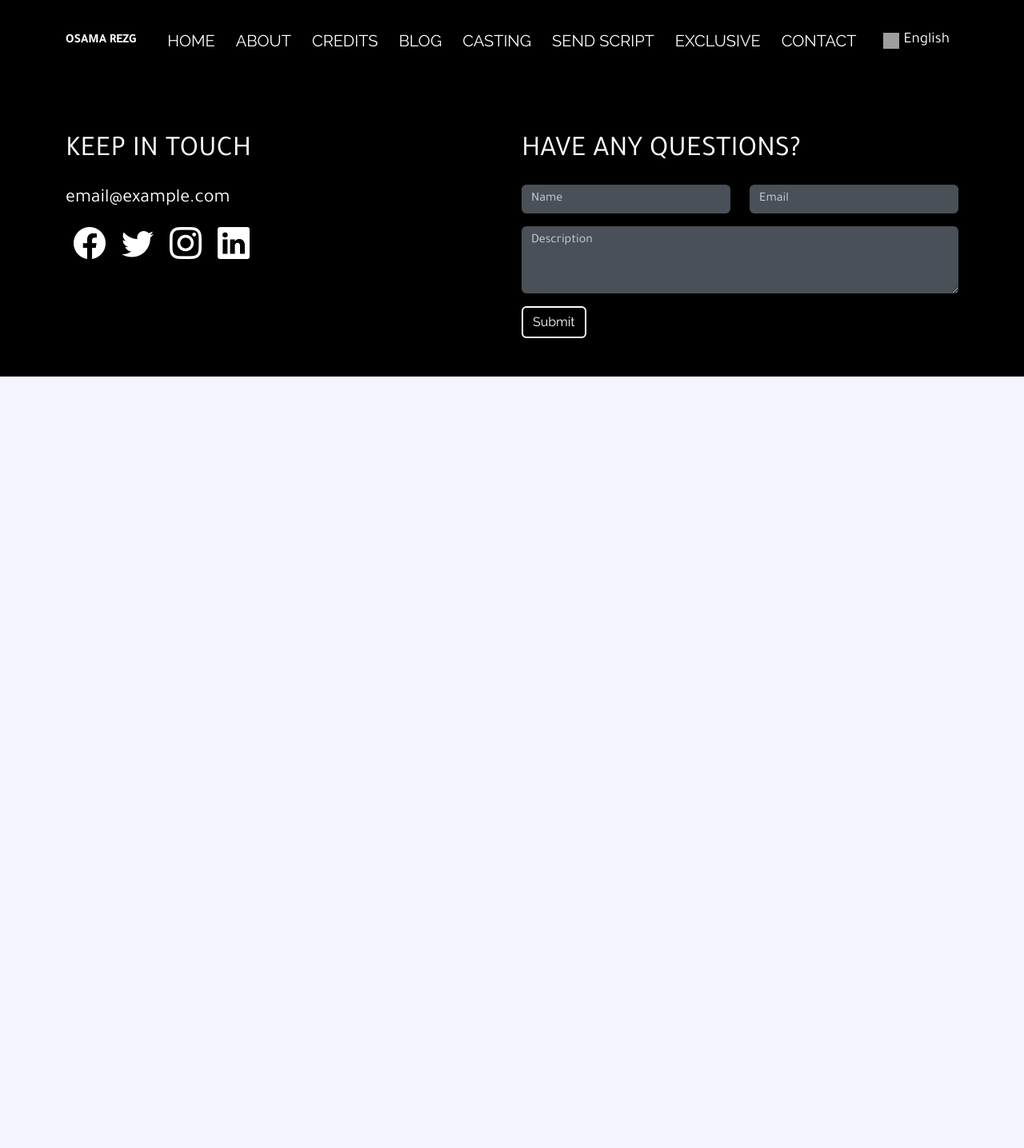
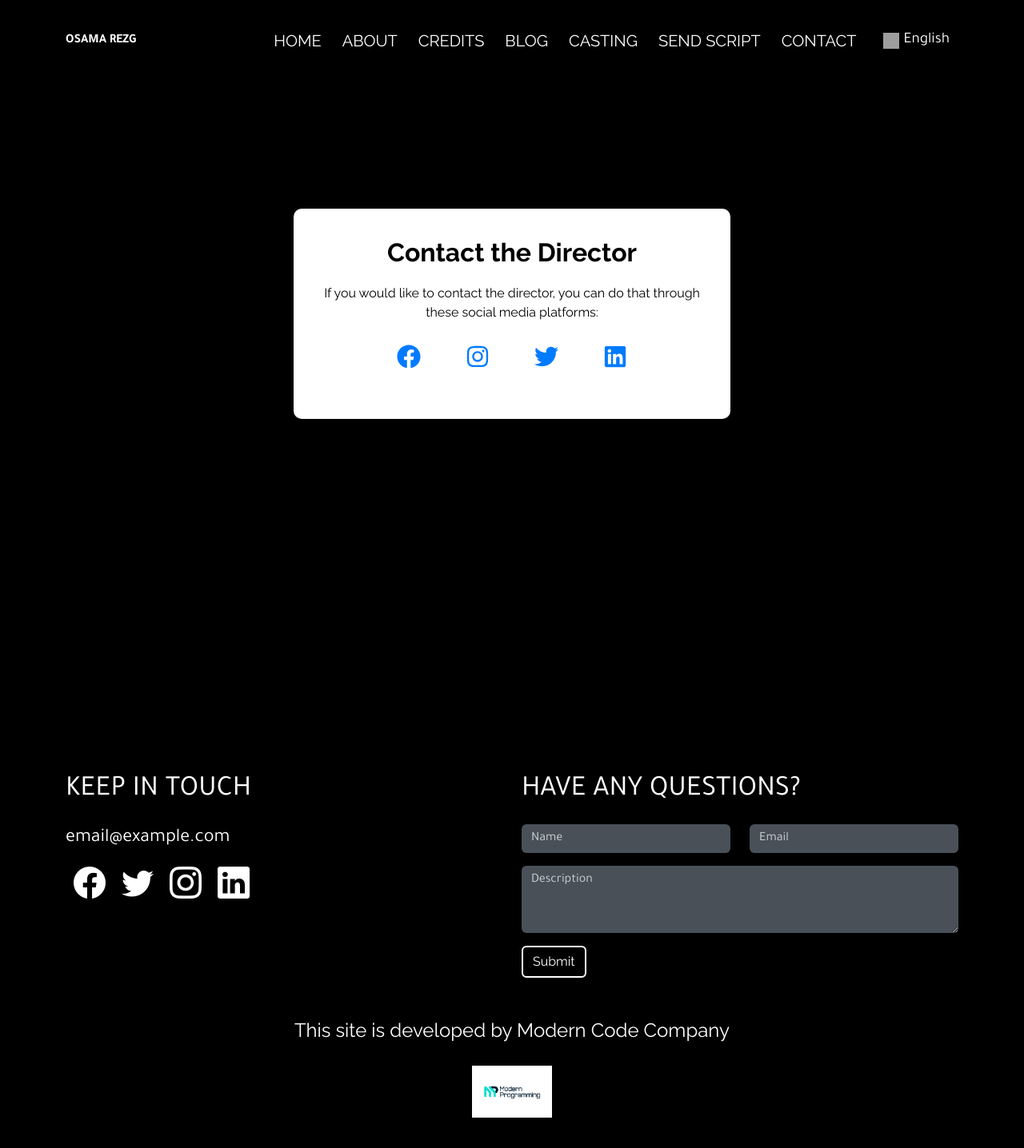
Before and after one commit to kabawn/Osamarezg-front, a React (Create React App) app: page /contact in a window 1280 px wide. Shown: the top 1436 px of the page at 80% size. Before the commit the page ends 800 px from the top, so only its background shows below. Built offline with nearby package versions, Linux system fonts and the light colour scheme; grey boxes are pictures that could not be loaded.

Commit message:
updating okOKmlf

```diff
--- a/public/index.html
+++ b/public/index.html
@@ -12,7 +12,7 @@
     <meta name="description" content="Web site created using create-react-app" />
     <link rel="apple-touch-icon" href="%PUBLIC_URL%/logo192.png" />
     <!-- <link rel="manifest" href="%PUBLIC_URL%/manifest.json" /> -->
-    <title>React App</title>
+    <title>Osama Rezg</title>
   </head>
   <body>
     <noscript>You need to enable JavaScript to run this app.</noscript>
--- a/src/App.js
+++ b/src/App.js
@@ -21,6 +21,7 @@ import LoginPage from './components/LoginPage';
 import AdminPage from './components/AdminPage';
 import BlogDetails from './components/BlogDetails'; // Import the BlogDetails component
 import ScrollToTop from './components/ScrollToTop'; // Import the ScrollToTop component
+import DirectorContact from './components/DirectorContact';
 
 import './index.css';
 
@@ -51,6 +52,7 @@ function App() {
         <Route path="/login" element={<LoginPage />} />
         <Route path="/admin" element={<AdminPage />} />
         <Route path="/blogs/:id" element={<BlogDetails />} /> {/* Add route for blog details */}
+        <Route path="/contact" element={<DirectorContact/>}/>
       </Routes>
       <Footer />
     </Router>
--- a/src/components/Casting.js
+++ b/src/components/Casting.js
@@ -15,7 +15,7 @@ const Casting = () => {
   };
 
   const handleScriptSubmitClick = () => {
-    navigate('/casting'); // Navigate to the /casting route
+    navigate('/submit-script'); // Navigate to the /casting route
     window.scrollTo(0, 0); // Scroll to the top
   };
 
--- /dev/null
+++ b/src/components/DirectorContact.js
@@ -0,0 +1,74 @@
+import React from 'react';
+import { Container, Row, Col, Card, Button } from 'react-bootstrap';
+import { FaFacebook, FaInstagram, FaTwitter, FaLinkedin } from 'react-icons/fa';
+import { useTranslation } from 'react-i18next';
+import '../i18n';
+
+const DirectorContact = () => {
+  const { t, i18n } = useTranslation();
+
+  const isArabic = i18n.language === 'ar';
+
+  return (
+    <div style={styles.background}>
+      <Container>
+        <Row className="justify-content-center">
+          <Col md={6}>
+            <Card style={styles.card}>
+              <Card.Body>
+                <Card.Title className="text-center" style={{...styles.title, fontFamily: isArabic ? 'Tajawal, sans-serif' : 'Raleway, sans-serif'}}>
+                  {t('contactTitle')}
+                </Card.Title>
+                <p style={{...styles.text, fontFamily: isArabic ? 'Tajawal, sans-serif' : 'Raleway, sans-serif'}}>
+                  {t('contactDirector')}
+                </p>
+                <div className="text-center">
+                  <Button variant="link" href="https://www.facebook.com/osama.rezg">
+                    <FaFacebook size={30} style={styles.icon} />
+                  </Button>
+                  <Button variant="link" href="https://www.instagram.com/osamarezg">
+                    <FaInstagram size={30} style={styles.icon} />
+                  </Button>
+                  <Button variant="link" href="https://x.com/OsamaRezg">
+                    <FaTwitter size={30} style={styles.icon} />
+                  </Button>
+                  <Button variant="link" href="https://www.linkedin.com/in/osama-rezg-62a61743/">
+                    <FaLinkedin size={30} style={styles.icon} />
+                  </Button>
+                </div>
+              </Card.Body>
+            </Card>
+          </Col>
+        </Row>
+      </Container>
+    </div>
+  );
+};
+
+const styles = {
+  background: {
+    backgroundColor: '#000000', // Black background
+    height: '100vh',
+    display: 'flex',
+    alignItems: 'center',
+    justifyContent: 'center'
+  },
+  card: {
+    padding: '20px',
+    borderRadius: '10px',
+    boxShadow: '0 4px 8px rgba(0, 0, 0, 0.1)'
+  },
+  title: {
+    color: '#000000'
+  },
+  text: {
+    color: '#000000',
+    textAlign: 'center'
+  },
+  icon: {
+    margin: '0 15px',
+    color: '#007bff'
+  }
+};
+
+export default DirectorContact;
--- a/src/components/Footer.css
+++ b/src/components/Footer.css
@@ -42,6 +42,11 @@
   background-color: #495057;
   color: white;
   border: none;
+
+}
+
+.custom-margin-top {
+  margin-top: 100px; /* Adjust the value as needed */
 }
 
 .footer .form-control::placeholder {
--- a/src/components/Footer.js
+++ b/src/components/Footer.js
@@ -1,24 +1,24 @@
-// src/components/Footer.js
-import React from 'react';
-import { useTranslation } from 'react-i18next';
-import 'bootstrap/dist/css/bootstrap.min.css';
-import './Footer.css'; // Import custom styles for the footer
+import React from "react";
+import { useTranslation } from "react-i18next";
+import "bootstrap/dist/css/bootstrap.min.css";
+import "./Footer.css"; // Import custom styles for the footer
+import logo from "../assets/logo.png"; // Import the logo image
 
 const Footer = () => {
    const { t, i18n } = useTranslation();
 
    return (
-    <footer className={`footer text-white py-5 ${i18n.language === 'ar' ? 'rtl' : 'ltr'}`}>
+      <footer className={`footer text-white py-5 ${i18n.language === "ar" ? "rtl" : "ltr"}`}>
          <div className="container">
             <div className="row">
                <div className="col-md-6">
-            <h5>{t('keepInTouch')}</h5>
-            <p>{t('email')}</p>
+                  <h5>{t("keepInTouch")}</h5>
+                  <p>{t("email")}</p>
                   <div className="social-icons">
-              <a href="https://www.facebook.com/osama.rezg" className="text-white ">
+                     <a href="https://www.facebook.com/osama.rezg" className="text-white">
                         <i className="bi bi-facebook"></i>
                      </a>
-              <a href="https://x.com/OsamaRezg" className="text-white ">
+                     <a href="https://x.com/OsamaRezg" className="text-white">
                         <i className="bi bi-twitter"></i>
                      </a>
                      <a href="https://www.instagram.com/osamarezg/" className="text-white">
@@ -30,22 +30,46 @@ const Footer = () => {
                   </div>
                </div>
                <div className="col-md-6">
-            <h5>{t('haveQuestions')}</h5>
+                  <h5>{t("haveQuestions")}</h5>
                   <form>
                      <div className="row mb-3">
                         <div className="col">
-                  <input type="text" className="form-control" placeholder={t('namePlaceholder')} />
+                           <input
+                              type="text"
+                              className="form-control"
+                              placeholder={t("namePlaceholder")}
+                           />
                         </div>
                         <div className="col">
-                  <input type="email" className="form-control" placeholder={t('emailPlaceholder')} />
+                           <input
+                              type="email"
+                              className="form-control"
+                              placeholder={t("emailPlaceholder")}
+                           />
                         </div>
                      </div>
                      <div className="mb-3">
-                <textarea className="form-control" rows="3" placeholder={t('descriptionPlaceholder')}></textarea>
+                        <textarea
+                           className="form-control"
+                           rows="3"
+                           placeholder={t("descriptionPlaceholder")}
+                        ></textarea>
                      </div>
-              <button type="submit" className="btn btn-primary">{t('submitButton')}</button>
+                     <button type="submit" className="btn btn-primary">
+                        {t("submitButton")}
+                     </button>
                   </form>
                </div>
+            </div>
+            <div className="text-center mt-5">
+               <p>{t("developedBy")}</p>
+               <a href="https://www.moderncode.ly" target="_blank" rel="noopener noreferrer">
+                  <img
+                     src={logo}
+                     alt="Modern Code Company Logo"
+                     style={{ width: "100px", marginTop: "10px" }}
+                  />
+               </a>
             </div>
          </div>
       </footer>
--- a/src/components/Header.js
+++ b/src/components/Header.js
@@ -74,7 +74,7 @@ const Header = () => {
             <NavLink to="/blog" onClick={handleNavLinkClick}>{t('blog')}</NavLink>
             <NavLink to="/casting" onClick={handleNavLinkClick}>{t('casting')}</NavLink>
             <NavLink to="/submit-script" onClick={handleNavLinkClick}>{t('sendScript')}</NavLink>
-            <NavLink to="/exclusive" onClick={handleNavLinkClick}>{t('exclusive')}</NavLink>
+            {/* <NavLink to="/exclusive" onClick={handleNavLinkClick}>{t('exclusive')}</NavLink> */}
             <NavLink to="/contact" onClick={handleNavLinkClick}>{t('contact')}</NavLink>
             {/* {isLoggedIn ? (
               <Button variant="outline-light" onClick={() => { handleLogout(); handleNavLinkClick(); }} className="auth-button">
--- a/src/i18n.js
+++ b/src/i18n.js
@@ -98,6 +98,10 @@ const resources = {
          inviteMessage:
             "We invite you to share your script with us. Click the button below to submit your script.",
          submitScript: "Submit Script",
+         contactDirector:
+            "If you would like to contact the director, you can do that through these social media platforms:",
+         contactTitle: "Contact the Director",
+         developedBy: "This site is developed by Modern Code Company",
       },
    },
    ar: {
@@ -195,6 +199,11 @@ const resources = {
          shareYourScript: "شارك نصك",
          inviteMessage: "ندعوك لمشاركة نصك معنا. اضغط على الزر أدناه لتقديم نصك.",
          submitScript: "تقديم النص",
+         contactDirector:
+            "إذا كنت ترغب في الاتصال بنا ، يمكنك القيام بذلك من خلال هذه المنصات الاجتماعية:",
+
+         contactTitle: "الاتصال بنا",
+         developedBy: "تم تطوير الموقع من قبل فريق العمل في شركة البرمجة الحديثة",
       },
    },
 };
```
Also changed, not shown: src/assets/logo.png (added). Lines whose indentation alone changed are shown as unchanged.
